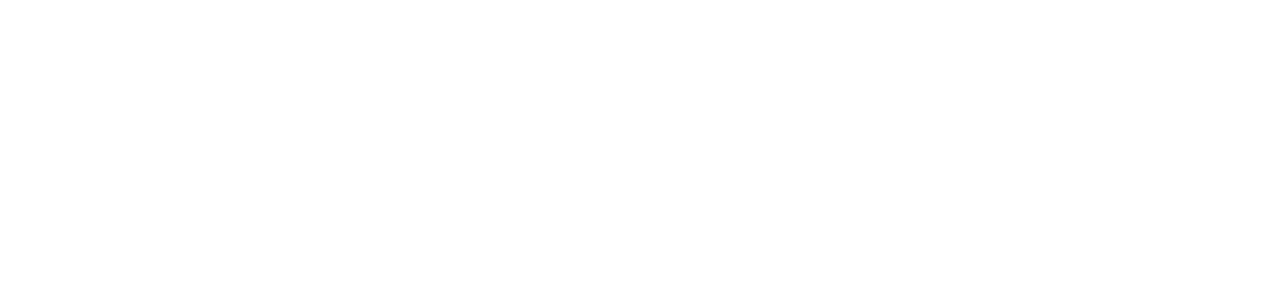
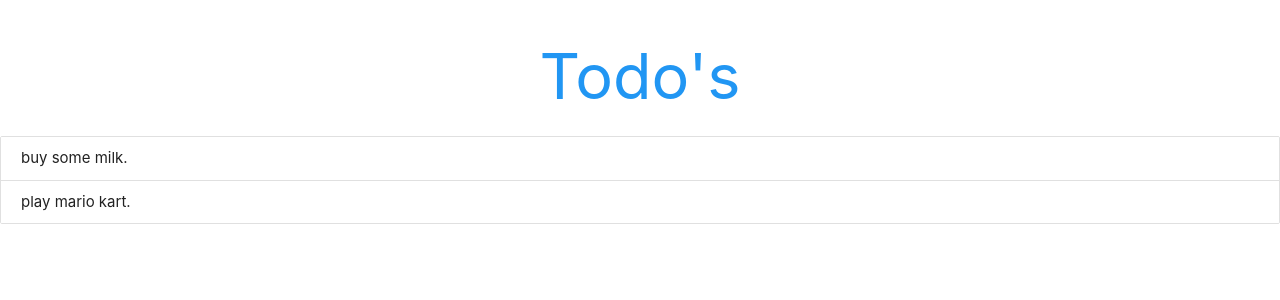
Before and after one commit to cybercoder-naj/todo-app, a React (Create React App) app: page / in a window 1280 px wide. Shown: the top 300 px of the page. Built offline with nearby package versions, Linux system fonts and the light colour scheme.

Commit message:
Added basic code for Todos

```diff
--- a/src/App.js
+++ b/src/App.js
@@ -1,11 +1,24 @@
 import React, {Component} from "react";
+import Todos from './Todos';
 
 class App extends Component {
-
+  state = {
+    todos: [
+      {
+        id: 1,
+        content: 'buy some milk.'
+      },
+      {
+        id: 2,
+        content: 'play mario kart.'
+      }
+    ]
+  };
   render() {
     return (
         <div className="App">
-
+          <h1 className="center blue-text">Todo's</h1>
+          <Todos todos={this.state.todos} />
         </div>
     );
   }
--- /dev/null
+++ b/src/Todos.js
@@ -0,0 +1,22 @@
+import React from 'react';
+
+const Todos = ({todos}) => {
+    const todoList = todos.length ? (
+        todos.map(todo => {
+            return (
+                <div className="collection-item" key={todo.id}>
+                    <span>{todo.content}</span>
+                </div>
+            )
+        })
+    ) : (
+        <p className="center">You have no todos left!</p>
+    )
+    return (
+        <div className="todos collection">
+            {todoList}
+        </div>
+    );
+};
+
+export default Todos;
```
